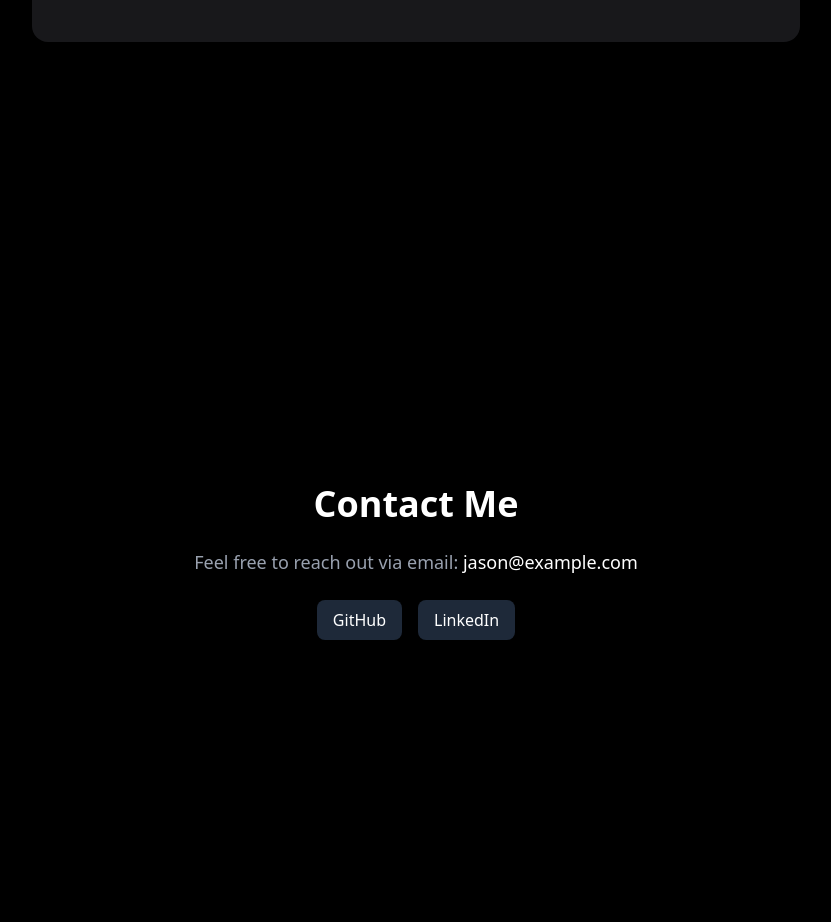
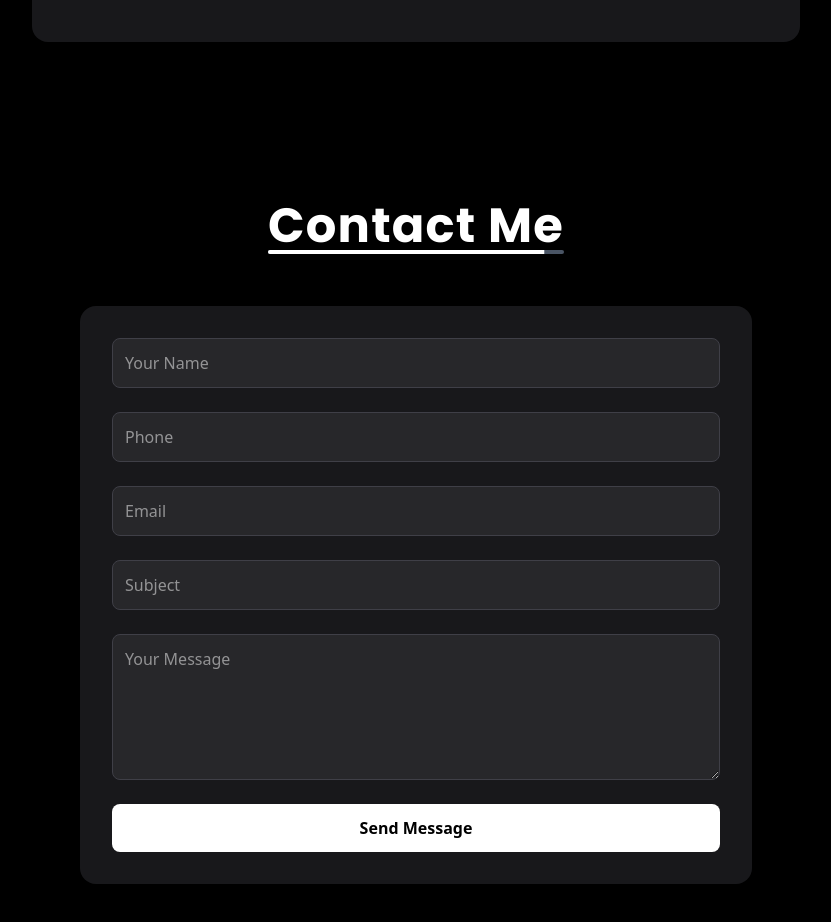
Before and after one commit to jasonjisun/MY_PORTFOLIO, a React (Vite) app: page / in a window 1280 px wide. Shown: the part 4100-5022 px from the top of the page, without its empty margins (224-1055 px from the left). Built offline with nearby package versions, Linux system fonts and the light colour scheme.

Commit message:
feat: implement contact form with email sending functionality

```diff
--- a/package.json
+++ b/package.json
@@ -12,8 +12,13 @@
   "dependencies": {
     "@tailwindcss/vite": "^4.1.11",
     "axios": "^1.11.0",
+    "body-parser": "^2.2.0",
+    "cors": "^2.8.5",
+    "dotenv": "^17.2.1",
+    "express": "^5.1.0",
     "framer-motion": "^12.23.12",
     "lucide-react": "^0.539.0",
+    "nodemailer": "^7.0.5",
     "react": "^19.1.1",
     "react-dom": "^19.1.1",
     "react-icons": "^5.5.0",
@@ -27,6 +32,7 @@
     "@types/react-dom": "^19.1.7",
     "@vitejs/plugin-react": "^4.7.0",
     "autoprefixer": "^10.4.21",
+    "concurrently": "^9.2.0",
     "eslint": "^9.32.0",
     "eslint-plugin-react-hooks": "^5.2.0",
     "eslint-plugin-react-refresh": "^0.4.20",
--- /dev/null
+++ b/server.js
@@ -0,0 +1,52 @@
+import express from "express";
+import nodemailer from "nodemailer";
+import dotenv from "dotenv";
+import cors from "cors";
+
+dotenv.config();
+
+const app = express();
+const PORT = process.env.PORT || 5000;
+
+app.use(cors());
+app.use(express.json()); // parse JSON bodies
+
+app.post("/send-email", async (req, res) => {
+  const { name, phone, email, subject, message } = req.body;
+
+  if (!name || !email || !subject || !message) {
+    return res.status(400).json({ message: "Missing required fields" });
+  }
+
+  try {
+    const transporter = nodemailer.createTransport({
+      service: "Gmail",
+      auth: {
+        user: process.env.EMAIL_USER,
+        pass: process.env.EMAIL_PASS,
+      },
+    });
+
+    const mailOptions = {
+      from: process.env.EMAIL_USER,
+      to: process.env.EMAIL_USER,
+      subject: `New message from ${name}: ${subject}`,
+      text: `
+Name: ${name}
+Email: ${email}
+Phone: ${phone || "N/A"}
+Message: ${message}
+      `,
+      replyTo: email,
+    };
+
+    await transporter.sendMail(mailOptions);
+
+    res.status(200).json({ message: "Email sent successfully" });
+  } catch (error) {
+    console.error("Error sending email:", error);
+    res.status(500).json({ message: "Internal Server Error" });
+  }
+});
+
+app.listen(PORT, () => console.log(`Server running on http://localhost:${PORT}`));
--- a/src/sections/Contact.jsx
+++ b/src/sections/Contact.jsx
@@ -1,26 +1,155 @@
+import { useState } from "react";
+import { SectionTitle } from "@/components/SectionTitle";
+import { motion, AnimatePresence } from "framer-motion";
+import { AiOutlineLoading3Quarters } from "react-icons/ai";
+import { BsCheckLg } from "react-icons/bs";
+
 export default function Contact() {
+  const [formData, setFormData] = useState({
+    name: "",
+    phone: "",
+    email: "",
+    subject: "",
+    message: "",
+  });
+
+  const [status, setStatus] = useState(""); // "", "sending", "success", "error"
+  const [statusMessage, setStatusMessage] = useState("");
+
+  const handleChange = (e) => {
+    setFormData({
+      ...formData,
+      [e.target.name]: e.target.value,
+    });
+  };
+
+  const handleSubmit = async (e) => {
+    e.preventDefault();
+    setStatus("sending");
+    setStatusMessage("Sending your message...");
+
+    try {
+      const res = await fetch("/api/send-email", {
+        method: "POST",
+        headers: { "Content-Type": "application/json" },
+        body: JSON.stringify(formData),
+      });
+
+      if (res.ok) {
+        setStatus("success");
+        setStatusMessage("Message sent successfully!");
+        setFormData({
+          name: "",
+          phone: "",
+          email: "",
+          subject: "",
+          message: "",
+        });
+      } else {
+        setStatus("error");
+        setStatusMessage("Failed to send message. Try again later.");
+      }
+    } catch (error) {
+      console.error(error);
+      setStatus("error");
+      setStatusMessage("An error occurred.");
+    }
+
+    setTimeout(() => {
+      setStatus("");
+      setStatusMessage("");
+    }, 5000);
+  };
+
+  const isSubmitting = status === "sending";
+  const isSuccess = status === "success";
+
   return (
-    <div className="min-h-screen flex flex-col items-center justify-center text-center px-4 pt-20">
-      <h2 className="text-4xl font-bold mb-6">Contact Me</h2>
-      <p className="text-lg text-gray-400 mb-6">
-        Feel free to reach out via email: <span className="text-white font-medium">jason@example.com</span>
-      </p>
-      <div className="flex gap-4">
-        <a
-          href="https://github.com/yourusername"
-          target="_blank"
-          className="px-4 py-2 rounded-lg bg-gray-800 hover:bg-gray-700 transition"
+    <section
+      id="contact"
+      className="min-h-screen flex flex-col items-center justify-center px-6 py-20 bg-black text-white gap-10"
+    >
+      <SectionTitle text="Contact Me" />
+
+      <motion.form
+        onSubmit={handleSubmit}
+        className="w-full max-w-2xl bg-zinc-900 p-8 rounded-2xl shadow-xl flex flex-col gap-6 relative"
+        initial={{ opacity: 0, y: 50 }}
+        whileInView={{ opacity: 1, y: 0 }}
+        transition={{ duration: 0.6 }}
+      >
+        {["name", "phone", "email", "subject"].map((field) => (
+          <input
+            key={field}
+            type={field === "email" ? "email" : "text"}
+            name={field}
+            placeholder={field === "name" ? "Your Name" : field.charAt(0).toUpperCase() + field.slice(1)}
+            value={formData[field]}
+            onChange={handleChange}
+            className="w-full p-3 rounded-lg bg-zinc-800 border border-zinc-700 focus:outline-none focus:border-white disabled:opacity-60"
+            required={field !== "phone"}
+            disabled={isSubmitting || isSuccess}
+          />
+        ))}
+
+        <textarea
+          name="message"
+          rows="5"
+          placeholder="Your Message"
+          value={formData.message}
+          onChange={handleChange}
+          className="w-full p-3 rounded-lg bg-zinc-800 border border-zinc-700 focus:outline-none focus:border-white disabled:opacity-60"
+          required
+          disabled={isSubmitting || isSuccess}
+        ></textarea>
+
+        <motion.button
+          type="submit"
+          disabled={isSubmitting || isSuccess}
+          className={`w-full flex items-center justify-center gap-2 py-3 rounded-lg font-semibold transition
+            ${isSubmitting ? "bg-zinc-700 cursor-not-allowed animate-pulse" : "bg-white text-black hover:scale-105"}
+          `}
         >
-          GitHub
-        </a>
-        <a
-          href="https://linkedin.com/in/yourusername"
-          target="_blank"
-          className="px-4 py-2 rounded-lg bg-gray-800 hover:bg-gray-700 transition"
-        >
-          LinkedIn
-        </a>
-      </div>
-    </div>
+          <AnimatePresence initial={false}>
+            {isSubmitting && (
+              <motion.span
+                key="loading"
+                initial={{ opacity: 0, rotate: 0 }}
+                animate={{ opacity: 1, rotate: 360 }}
+                exit={{ opacity: 0 }}
+                transition={{ duration: 0.6, repeat: Infinity }}
+              >
+                <AiOutlineLoading3Quarters className="text-lg" />
+              </motion.span>
+            )}
+
+            {isSuccess && !isSubmitting && (
+              <motion.span
+                key="check"
+                initial={{ scale: 0 }}
+                animate={{ scale: 1 }}
+                exit={{ scale: 0 }}
+                transition={{ type: "spring", stiffness: 500, damping: 30 }}
+              >
+                <BsCheckLg className="text-lg" />
+              </motion.span>
+            )}
+          </AnimatePresence>
+          {isSubmitting ? "Sending..." : isSuccess ? "Sent" : "Send Message"}
+        </motion.button>
+
+        {statusMessage && (
+          <motion.div
+            initial={{ opacity: 0, y: -10 }}
+            animate={{ opacity: 1, y: 0 }}
+            className={`text-center text-sm mt-2 p-2 rounded ${
+              isSuccess ? "bg-white text-black" : "bg-zinc-700 text-white"
+            }`}
+          >
+            {statusMessage}
+          </motion.div>
+        )}
+      </motion.form>
+    </section>
   );
 }
--- a/vite.config.js
+++ b/vite.config.js
@@ -1,13 +1,22 @@
-import { defineConfig } from 'vite';
-import react from '@vitejs/plugin-react';
-import tailwindcss from '@tailwindcss/vite';
-import path from 'path';
+import { defineConfig } from "vite";
+import react from "@vitejs/plugin-react";
+import tailwindcss from "@tailwindcss/vite";
+import path from "path";
 
 export default defineConfig({
   plugins: [react(), tailwindcss()],
   resolve: {
     alias: {
-      '@': path.resolve(__dirname, './src'), // now @ points to src/
+      "@": path.resolve(__dirname, "./src"), // now @ points to src/
+    },
+  },
+  server: {
+    proxy: {
+      "/api": {
+        target: "http://localhost:5000", // backend server
+        changeOrigin: true,
+        rewrite: (path) => path.replace(/^\/api/, ""),
+      },
     },
   },
 });
```
Also changed, not shown: 2 other files (tests, documents, lock files or other folders).
